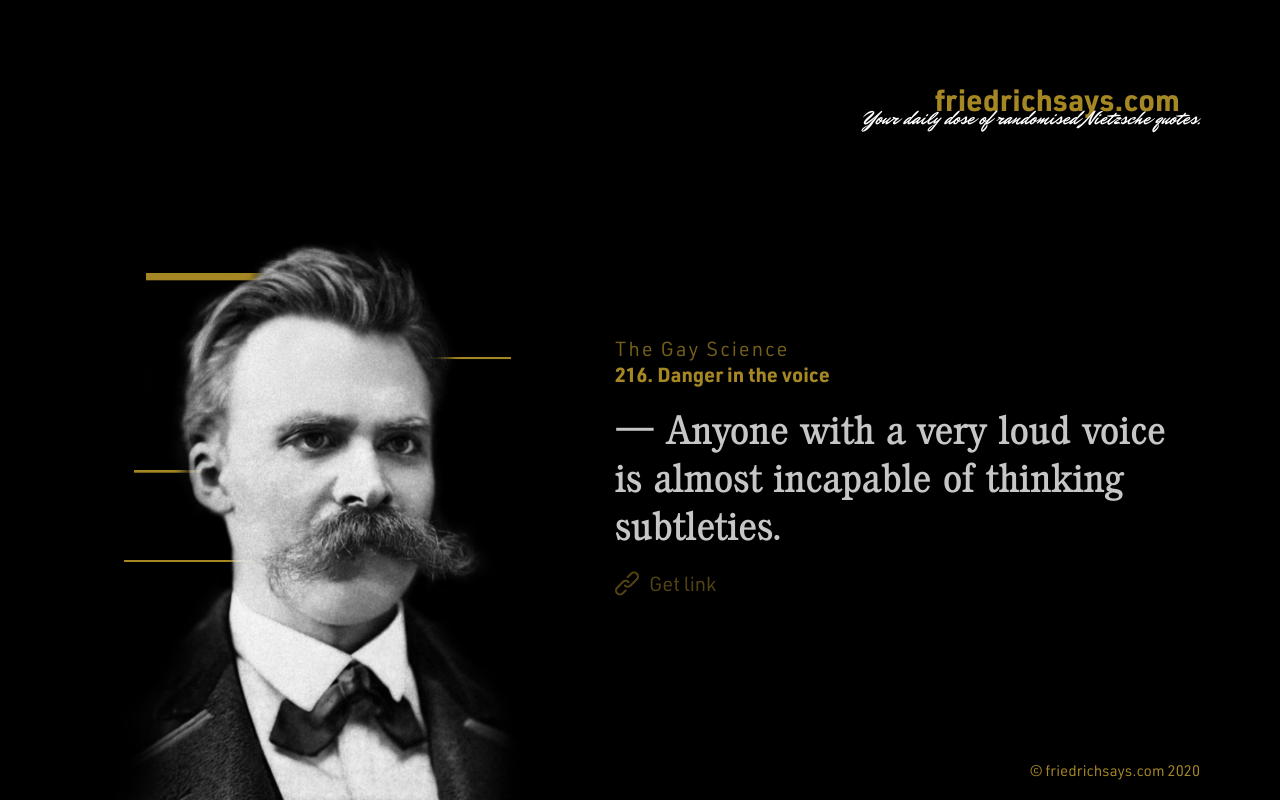
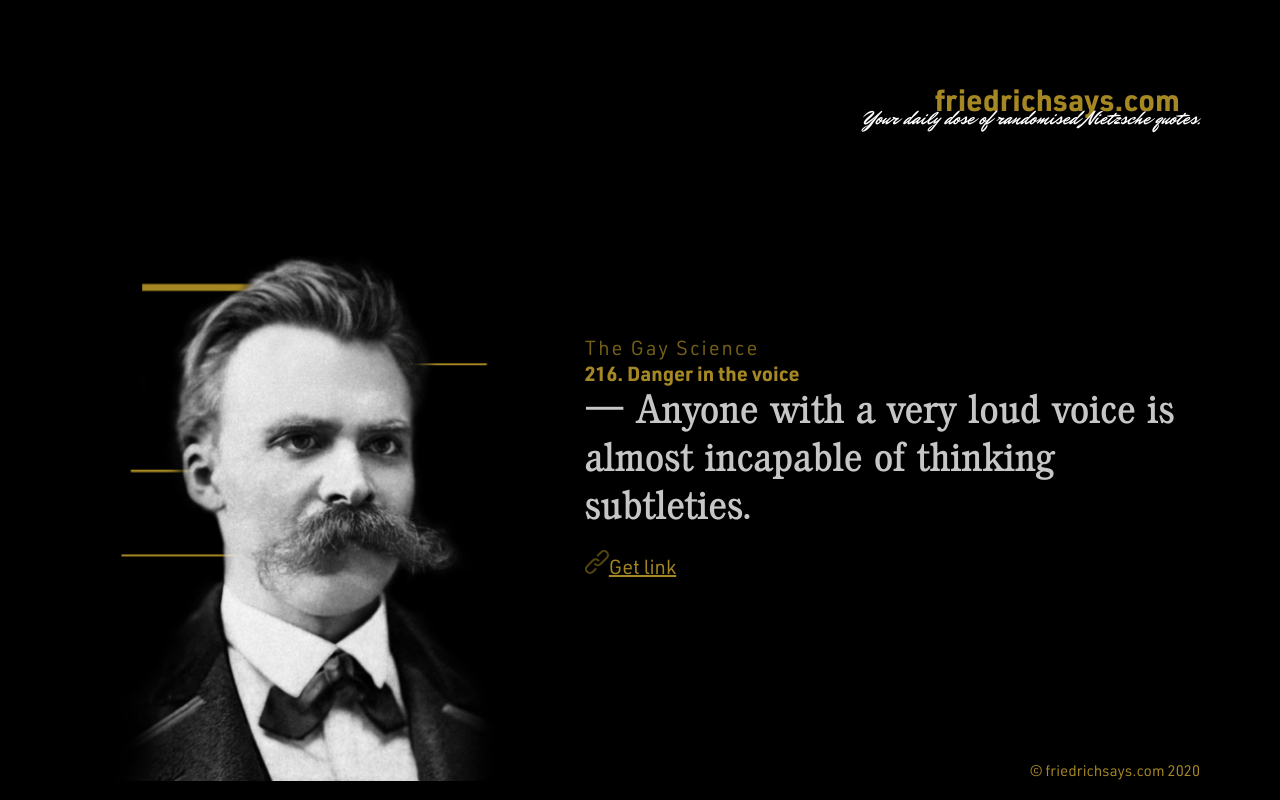
Before and after one commit to dissolvdgrl/friedrich-says, a Nuxt app: page / in a window 1280 px wide. Built offline with nearby package versions, Linux system fonts and the light colour scheme.

Commit message:
NPM Updates, CSS and layuout fixes. Fix issue with page not found in single quote.

```diff
--- a/assets/scss/main.scss
+++ b/assets/scss/main.scss
@@ -44,7 +44,7 @@ body {
     height: 100%;
     display: flex;
     flex-direction: column;
-    justify-content: space-between;
+    justify-content: center;
     position: relative;
 }
 
@@ -110,6 +110,18 @@ main {
 #quote-container {
     color: #A58723;
     font-family: 'din_regular', sans-serif;
+    height: auto;
+    display: flex;
+    flex-direction: column;
+    align-self: center;
+}
+
+.share-container {
+    margin-top: 1rem;
+}
+
+#copy-link {
+    color: #A58723;
 }
 
 .quote {
@@ -130,12 +142,13 @@ main {
 }
 
 footer {
-    position: absolute;
+    position: relative;
     bottom: 1rem;
     right: 0;
     color: #A58723;
     font-family: 'din_regular', sans-serif;
     font-size: 0.75rem;
+    text-align: right;
 }
 
 @media screen and (max-width: 576px) {
--- a/components/Quote.vue
+++ b/components/Quote.vue
@@ -33,7 +33,8 @@
                     copyTxt.innerText = 'Get link';
                     copyTxt.classList.remove('copied');
                 }
-                navigator.clipboard.writeText(`https://friedrichsays.com/${this.currentQuote.url}`);
+
+                navigator.clipboard.writeText(`http://localhost:3000/quotes/${this.currentQuote.url}`);
                 copyTxt.classList.add('copied');
                 copyTxt.innerText = 'Copied!';
                 timeoutID = window.setTimeout(replaceTxt, 1000);
@@ -66,37 +67,3 @@
         }
     }
 </script>
-
-<style lang="scss">
-    #quote-container {
-        display: flex;
-        flex-direction: column;
-        justify-content: center;
-    }
-
-    .quote {
-        margin-top: 1rem;
-    }
-
-    .share-container {
-        display: flex;
-        margin-top: 1rem;
-
-        img {
-            margin-right: 0.5rem;
-        }
-    }
-
-    #copy-link {
-        cursor: pointer;
-        opacity: 0.5;
-        transition: all 0.5s ease;
-        text-decoration: none;
-        color: #A58723;
-    }
-
-    .copied {
-        opacity: 1 !important;
-    }
-
-</style>
--- a/layouts/default.vue
+++ b/layouts/default.vue
@@ -14,6 +14,9 @@
         </div>
         <nuxt />
     </main>
+    <footer>
+    <p>© friedrichsays.com 2020</p>
+    </footer>
   </div>
 </template>
 
--- a/pages/index.vue
+++ b/pages/index.vue
@@ -1,11 +1,5 @@
 <template>
-  <div class="container">
-        <quote />
-    </main>
-    <footer>
-        <p>© friedrichsays.com 2020</p>
-    </footer>
-  </div>
+    <quote />
 </template>
 
 <script>
--- a/pages/quotes/_url.vue
+++ b/pages/quotes/_url.vue
@@ -21,14 +21,53 @@
                 quotes: Quotes
             }
         },
+
         computed: {
             quote () {
                 return this.quotes.find(quote => quote.url === this.url)
             }
+        },
+
+        methods: {
+            copyToClip() {
+                let copyTxt = document.querySelector('#copy-link');
+                let timeoutID;
+
+                function replaceTxt() {
+                    copyTxt.innerText = 'Get link';
+                    copyTxt.classList.remove('copied');
+                }
+
+                navigator.clipboard.writeText(`http://localhost:3000/quotes/${this.currentQuote.url}`);
+                copyTxt.classList.add('copied');
+                copyTxt.innerText = 'Copied!';
+                timeoutID = window.setTimeout(replaceTxt, 1000);
+            },
+
+            clock() {
+                // https://proglogic.com/code/javascript/time/24hourclock.php
+                let time = new Date();
+                let hour = time.getHours();
+                let mins = time.getMinutes();
+                let sec = time.getSeconds();
+
+                if(hour < 10)
+                    hour = '0' + hour;
+                if(mins < 10)
+                    mins = '0' + mins;
+                if(sec < 10)
+                    sec = '0' + sec;
+
+                this.timer = `${hour}:${mins}:${sec}`;
+            }
+        },
+
+        mounted() {
+
+            setTimeout(this.clock(), 1000);
+            if(this.timer == '00:00:00')
+                // change the quote
+                this.currentQuote = this.quotes[Math.floor(Math.random()*this.quotes.length)];
         }
     }
 </script>
-
-<style scoped>
-
-</style>
```
Also changed, not shown: 1 other file (tests, documents, lock files or other folders).
